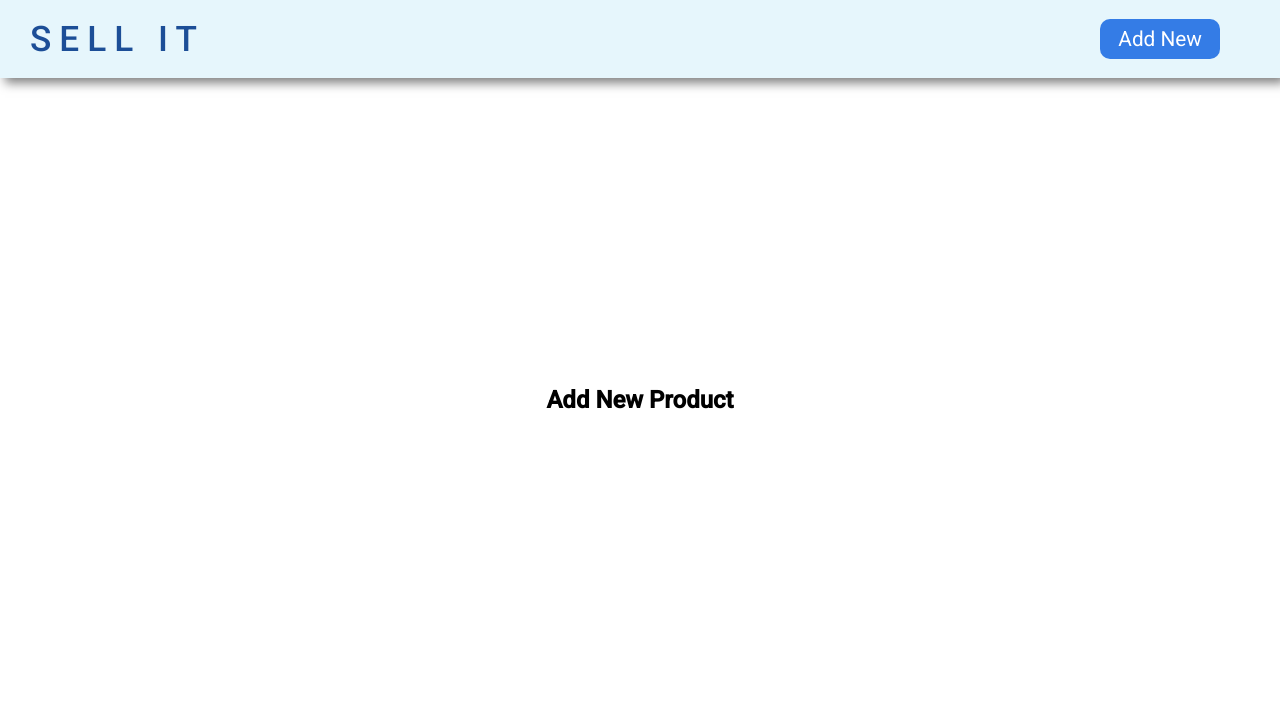
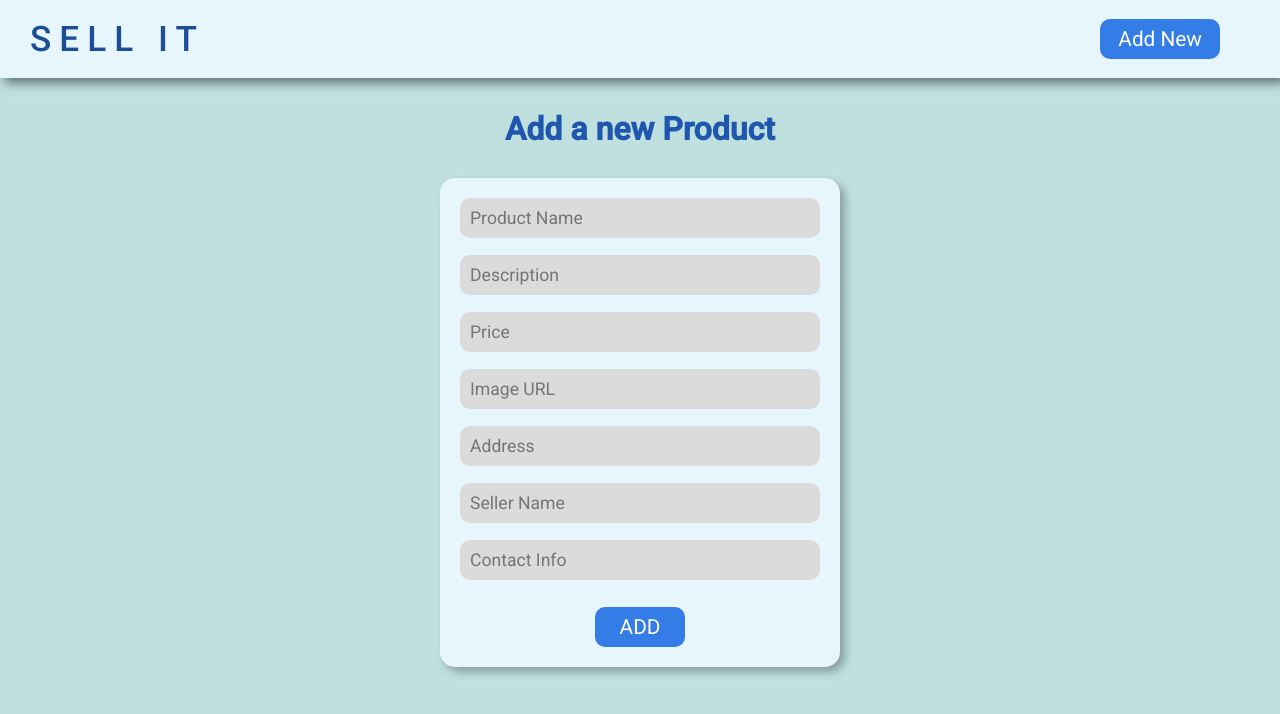
Before and after one commit to niloysikdar/Sell-It, a Vue app in the folder client/: page /new in a window 1280 px wide. Shown: the top 714 px of the page. Built offline with nearby package versions, Linux system fonts and the light colour scheme.

Commit message:
Adding new products form added

```diff
--- a/client/src/components/AddNew/AddNew.vue
+++ b/client/src/components/AddNew/AddNew.vue
@@ -1,6 +1,16 @@
 <template>
   <div class="new">
-    <h2>Add New Product</h2>
+    <h2>Add a new Product</h2>
+    <form>
+      <input type="text" placeholder="Product Name" required />
+      <input type="text" placeholder="Description" required />
+      <input type="text" placeholder="Price" required />
+      <input type="url" placeholder="Image URL" required />
+      <input type="text" placeholder="Address" required />
+      <input type="text" placeholder="Seller Name" required />
+      <input type="text" placeholder="Contact Info" required />
+      <button type="submit">ADD</button>
+    </form>
   </div>
 </template>
 
@@ -13,7 +23,53 @@ export default {};
   min-height: 100vh;
   width: 100%;
   display: flex;
+  flex-direction: column;
   align-items: center;
+  justify-content: flex-start;
+  padding-top: 110px;
+  background: #c0e0e0;
+}
+
+.new h2 {
+  margin-bottom: 30px;
+  color: #1e57ad;
+  font-size: 2rem;
+}
+
+.new form {
+  display: flex;
+  flex-direction: column;
   justify-content: center;
+  align-items: center;
+  min-width: 400px;
+  background: #e6f6fc;
+  padding: 20px;
+  border-radius: 15px;
+  box-shadow: 5px 5px 10px rgba(0, 0, 0, 0.3);
+}
+
+.new form input {
+  background: #dbdbdb;
+  outline: none;
+  border: none;
+  color: #000;
+  margin-bottom: 17px;
+  padding: 10px;
+  width: 100%;
+  border-radius: 10px;
+  font-size: 1.1rem;
+}
+
+.new form button {
+  outline: none;
+  border: none;
+  border-radius: 10px;
+  background: #347ce6;
+  color: #fff;
+  margin-top: 10px;
+  padding: 8px 25px;
+  font-size: 1.3rem;
+  cursor: pointer;
+  text-decoration: none;
 }
 </style>
--- a/client/src/components/ProductPage/Product.vue
+++ b/client/src/components/ProductPage/Product.vue
@@ -1,7 +1,12 @@
 <template>
   <div class="product">
     <div class="product-image">
-      <img :src="product.imageurl" height="250" width="300" />
+      <img
+        :src="product.imageurl"
+        :alt="product.productName"
+        height="250"
+        width="300"
+      />
     </div>
     <div class="product-text">
       <h3>{{ product.productName }}</h3>
```
